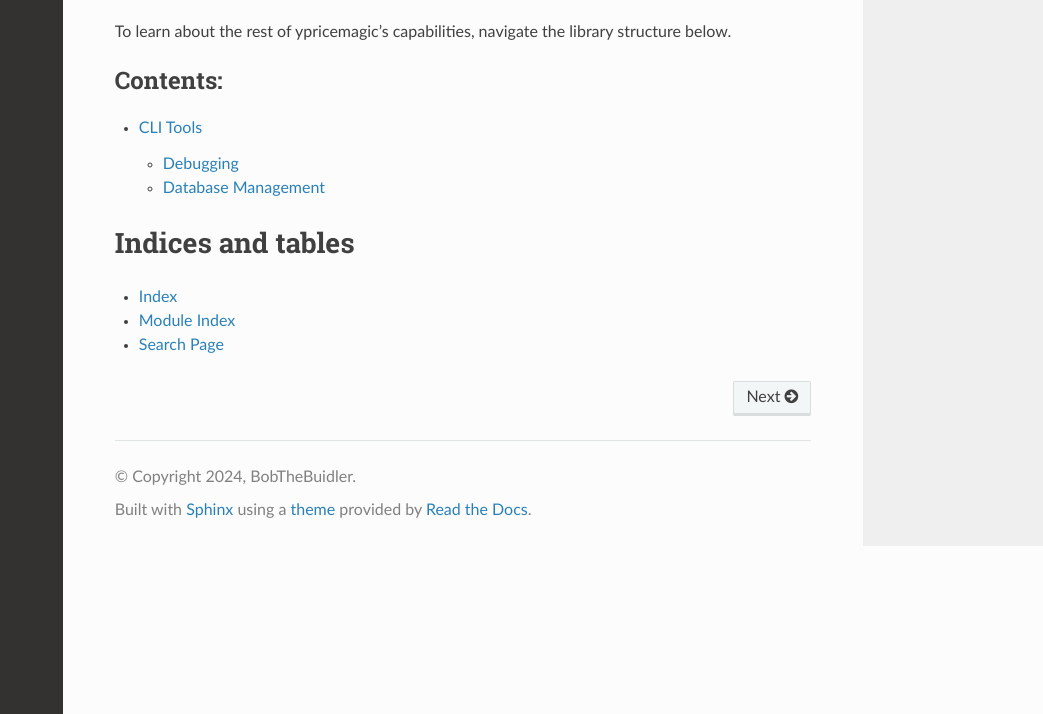
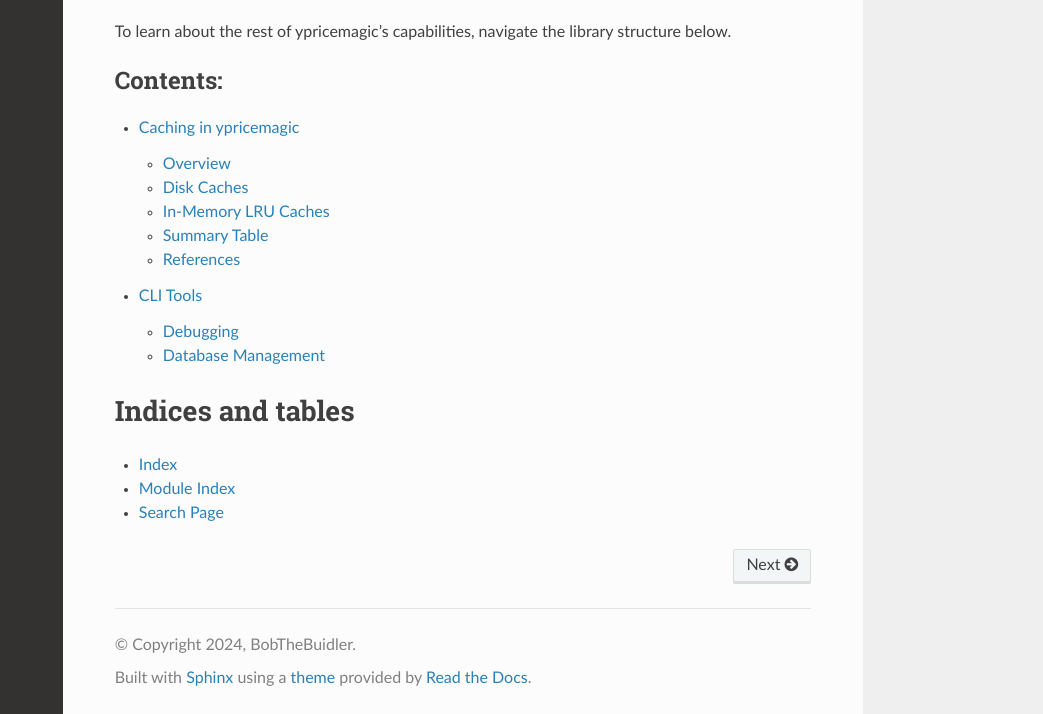
Before and after one commit to BobTheBuidler/ypricemagic, a Sphinx documentation site: the page built from docs/index.rst, in a window 1280 px wide and 900 px high, scrolled down 934 px, cut to the strip 186-900 px from the top of the window. Shown: the whole strip, without its empty margins (237-1280 px from the left). Built offline with Sphinx 7.4.7 and the Read the Docs theme 3.1.0, drawn with Linux system fonts in a browser that asks for light colours; pages that are not in the unit, such as notebooks, are missing from menus; some of the changed lines change nothing that is shown; some of the changed text lies outside the part shown.

Commit message:
feat(docs): document various caches

```diff
--- /dev/null
+++ b/docs/caching.rst
@@ -0,0 +1,109 @@
+Caching in ypricemagic
+======================
+
+Overview
+--------
+
+ypricemagic uses multiple caching strategies to maximize performance, minimize redundant RPC/database calls, and provide fast access to frequently used data. This document describes the two main types of disk caches and the various in-memory LRU cache mechanisms used throughout the codebase.
+
+Disk Caches
+-----------
+
+Local SQL Cache
+~~~~~~~~~~~~~~~
+
+- **Backend:** Pony ORM with SQLite (default, configurable via environment variables)
+- **Location:** ``~/.ypricemagic/ypricemagic.sqlite``
+- **Purpose:** Persistent storage for blockchain data, price data, and cache metadata.
+- **What is cached:**
+  - Blockchain data: chains, blocks, addresses, contracts, tokens, prices
+  - Cache metadata: ``TraceCacheInfo``, ``LogCacheInfo`` (for logs/traces)
+- **Implementation:** Entities defined in ``y/_db/entities.py``, setup in ``y/_db/config.py``
+- **Usage:** Used for both persistent data and as a cache for expensive lookups.
+
+Integration with eth_portfolio
+~~~~~~~~~~~~~~~~~~~~~~~~~~~~~~
+
+If `eth_portfolio` is installed in your environment, ypricemagic will automatically use eth_portfolio's extended database schema and utility functions for persistent storage and lookups. This means:
+
+- Both ypricemagic and eth_portfolio will share the same persistent SQL database (typically SQLite).
+- Cached blockchain, price, and portfolio data will be unified and accessible to both packages.
+- Utility functions such as `get_block` and `get_token` will use the eth_portfolio versions if available, ensuring consistent and extended data access.
+- **No configuration is required:** the integration is seamless and automatic if eth_portfolio is present.
+
+Joblib Disk Cache
+~~~~~~~~~~~~~~~~~
+
+- **Backend:** ``joblib.Memory``
+- **Location:** ``cache/{chain.id}``
+- **Purpose:** Disk-based function result caching for expensive or slow-to-compute results.
+- **Usage:** Decorate functions with ``@memory.cache`` to persist results to disk.
+- **Example:** Used in ``y/contracts.py`` and other modules.
+
+In-Memory LRU Caches
+--------------------
+
+Synchronous LRU Caches
+~~~~~~~~~~~~~~~~~~~~~~
+
+- **functools.lru_cache:** Used for pure in-memory caching of function results (e.g., token metadata, block lookups).
+- **cachetools.cached/TTLCache:** Used for time-limited in-memory caching, especially for DB query results.
+- **db_session_cached:** Combines ``lru_cache`` with DB session/retry logic for DB reads.
+
+Asynchronous LRU Caches
+~~~~~~~~~~~~~~~~~~~~~~~
+
+- **async_lru.alru_cache:** Used for async LRU caching of coroutine results (e.g., async DB/API calls).
+- **a_sync.a_sync:** Used for both sync and async function caching, with options for TTL and maxsize.
+- **a_sync_ttl_cache:** Preconfigured async decorator with TTL, used for async memory caching.
+
+What is LRU-cached
+~~~~~~~~~~~~~~~~~~
+
+- Token metadata (symbols, decimals, names, buckets)
+- Contract ABIs and deploy blocks
+- Block/timestamp lookups
+- Price data
+- Log topics and hashes
+- Results of expensive on-chain or DB queries
+
+Cache Control
+~~~~~~~~~~~~~
+
+- Many functions accept ``skip_cache`` parameters to force fresh computation.
+- TTL and maxsize are configurable for many caches.
+- Some caches are per-chain (partitioned by chain ID).
+
+Summary Table
+-------------
+
++-------------------+--------------------------+-----------------------------+-----------------------------+-------------+
+| Cache Type        | Library/Decorator        | Example Usage               | What is Cached              | Sync/Async  |
++===================+==========================+=============================+=============================+=============+
+| Local SQL         | Pony ORM (SQLite)        | y/_db/entities.py           | Blockchain data, cache meta | Sync        |
++-------------------+--------------------------+-----------------------------+-----------------------------+-------------+
+| Joblib Disk       | joblib.Memory            | y/utils/cache.py,           | Function results            | Sync        |
+|                   |                          | y/contracts.py              |                             |             |
++-------------------+--------------------------+-----------------------------+-----------------------------+-------------+
+| LRU (in-memory)   | functools.lru_cache      | y/_db/utils/, y/contracts.py| Function results            | Sync        |
++-------------------+--------------------------+-----------------------------+-----------------------------+-------------+
+| LRU (in-memory)   | cachetools.cached/TTL    | y/_db/utils/token.py        | DB query results            | Sync        |
++-------------------+--------------------------+-----------------------------+-----------------------------+-------------+
+| LRU (in-memory)   | async_lru.alru_cache     | y/prices/utils/ypriceapi.py | Async function results      | Async       |
++-------------------+--------------------------+-----------------------------+-----------------------------+-------------+
+| LRU (in-memory)   | a_sync.a_sync            | y/utils/cache.py,           | Sync/async function results | Sync/Async  |
+|                   |                          | y/prices/yearn.py           |                             |             |
++-------------------+--------------------------+-----------------------------+-----------------------------+-------------+
+| LRU (in-memory)   | db_session_cached        | y/_db/decorators.py         | DB reads                    | Sync        |
++-------------------+--------------------------+-----------------------------+-----------------------------+-------------+
+
+References
+----------
+
+- ``y/utils/cache.py``
+- ``y/_db/entities.py``
+- ``y/_db/decorators.py``
+- ``y/_db/utils/``
+- ``y/contracts.py``
+- ``y/prices/utils/ypriceapi.py``
+- ``y/prices/pendle.py``
--- a/docs/index.rst
+++ b/docs/index.rst
@@ -42,6 +42,7 @@
    :caption: Contents:
 
    source/modules.rst
+   caching
    cli
 
 Indices and tables
```
